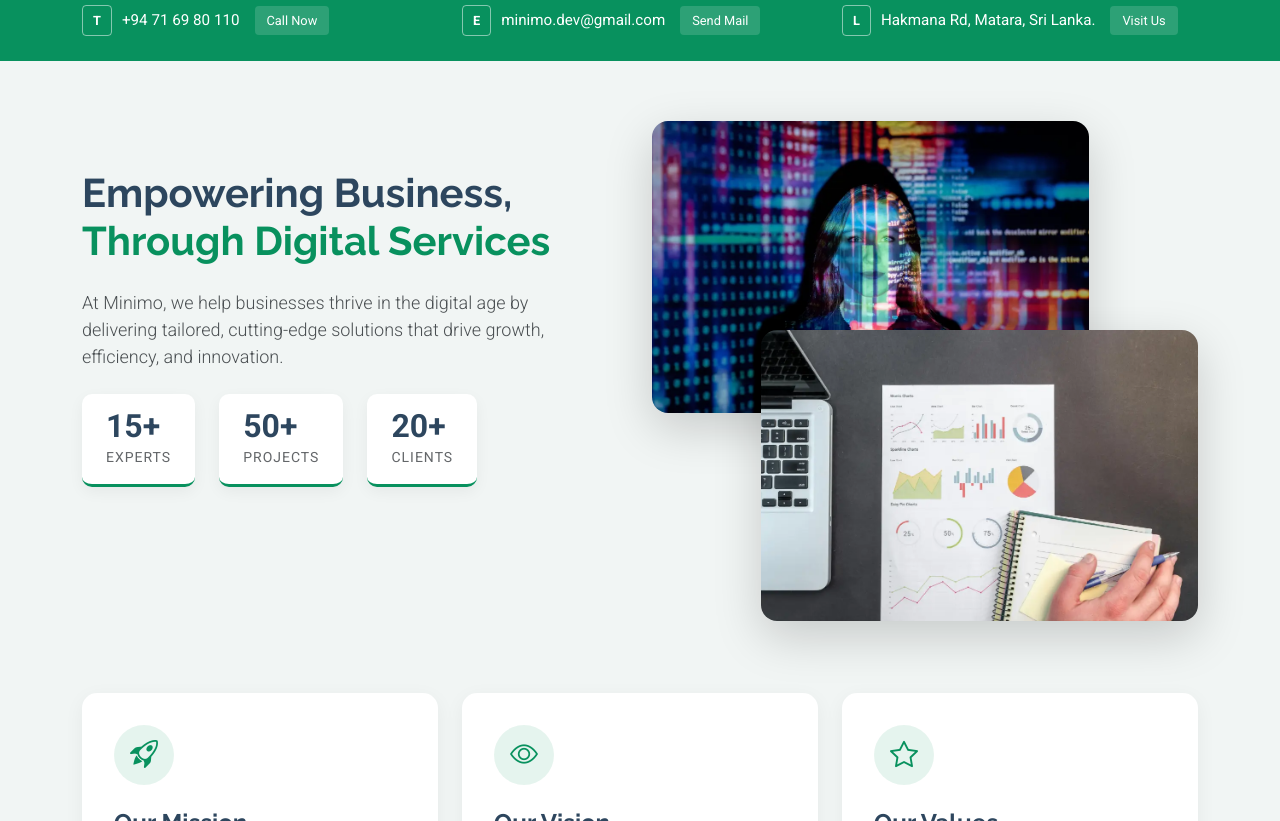
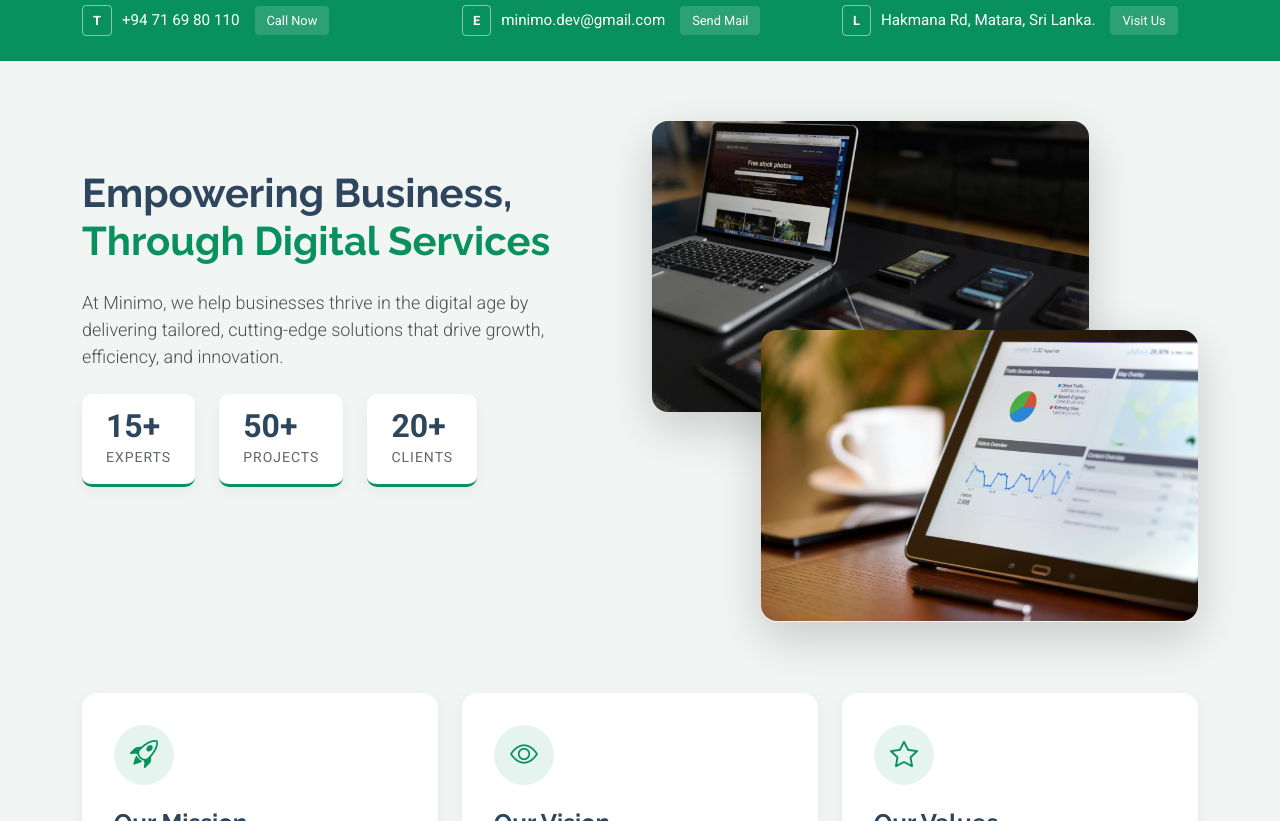
Before and after one commit to minimo-sl/minimo-sl.github.io, a plain HTML site: page index.html in a window 1280 px wide. Shown: the part 740-1561 px from the top of the page. Drawn offline with Linux system fonts and the light colour scheme; a script that the page names is missing.

Commit message:
home image update

```diff
--- a/index.html
+++ b/index.html
@@ -269,10 +269,10 @@
           <div class="col-lg-6" data-aos="fade-left" data-aos-delay="300">
             <div class="image-stack">
               <div class="image-stack-item image-stack-item-top" data-aos="zoom-in" data-aos-delay="400">
-                <img src="assets/img/education/students-2.webp" alt="Campus Life" class="img-fluid rounded-4 shadow-lg">
+                <img src="assets/img/education/hb2.jpg" alt="Campus Life" class="img-fluid rounded-4 shadow-lg">
               </div>
               <div class="image-stack-item image-stack-item-bottom" data-aos="zoom-in" data-aos-delay="500">
-                <img src="assets/img/education/campus-4.webp" alt="Students" class="img-fluid rounded-4 shadow-lg">
+                <img src="assets/img/education/hb1.jpg" alt="Students" class="img-fluid rounded-4 shadow-lg">
               </div>
             </div>
           </div>
```
Also changed, not shown: assets/img/education/hb1.jpg (added), assets/img/education/hb2.jpg (added), 2 other files.
